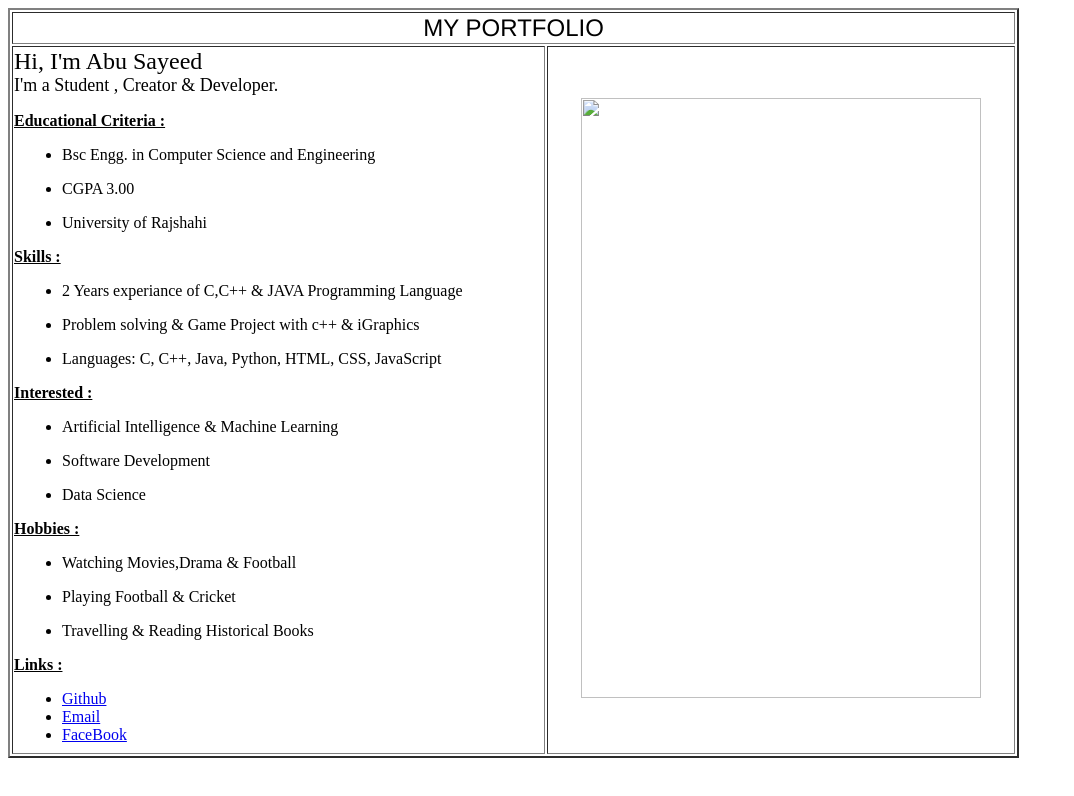
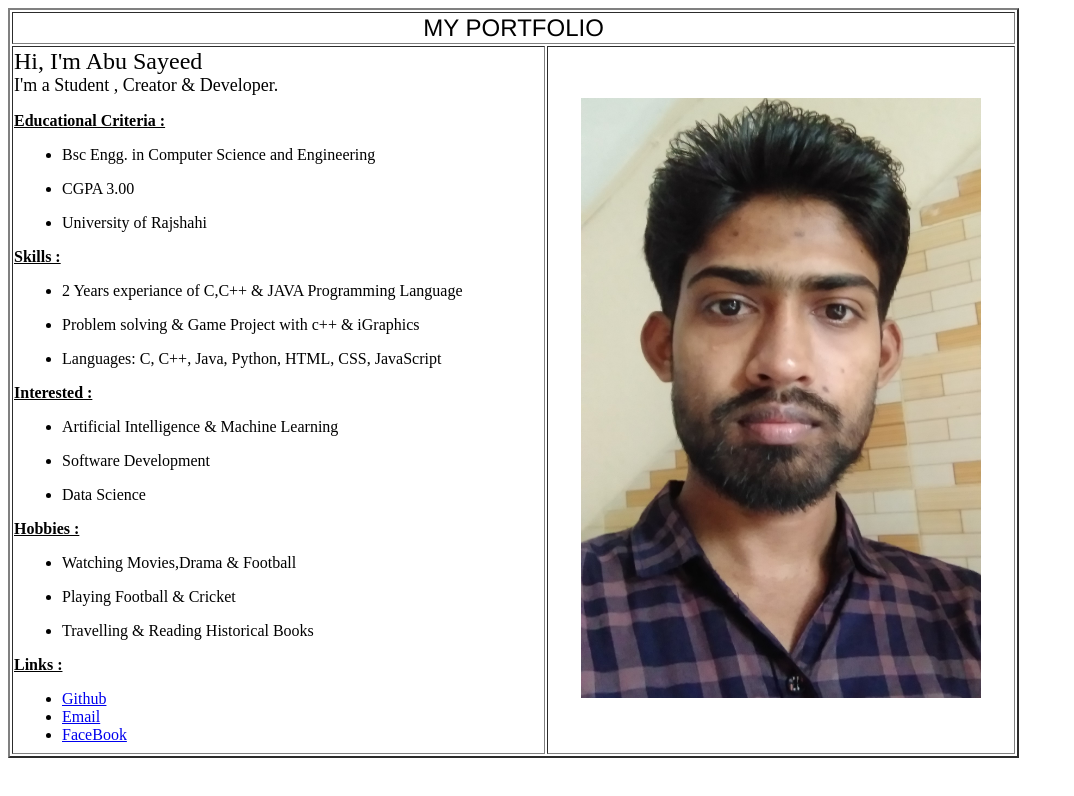
Before and after one commit to Abu-Sayed11/abu-sayed11.github.io, a plain HTML site: page index.html in a window 1280 px wide. Shown: the whole page, without its empty margins (0-1074 px from the left). Drawn offline with Linux system fonts and the light colour scheme.

Commit message:
Update index.html

```diff
--- a/index.html
+++ b/index.html
@@ -79,7 +79,7 @@
                         <a href="https://www.facebook.com/profile.php?id=100010467222284">FaceBook</a>
                 </ul>
             </td>
-            <td align="center"><img src="img1.jpg" height="600px" width="400px" alt=""></td>
+            <td align="center"><img src="image/img1.jpg" height="600px" width="400px" alt=""></td>
         </tr>
     </table>
 </body>
```
